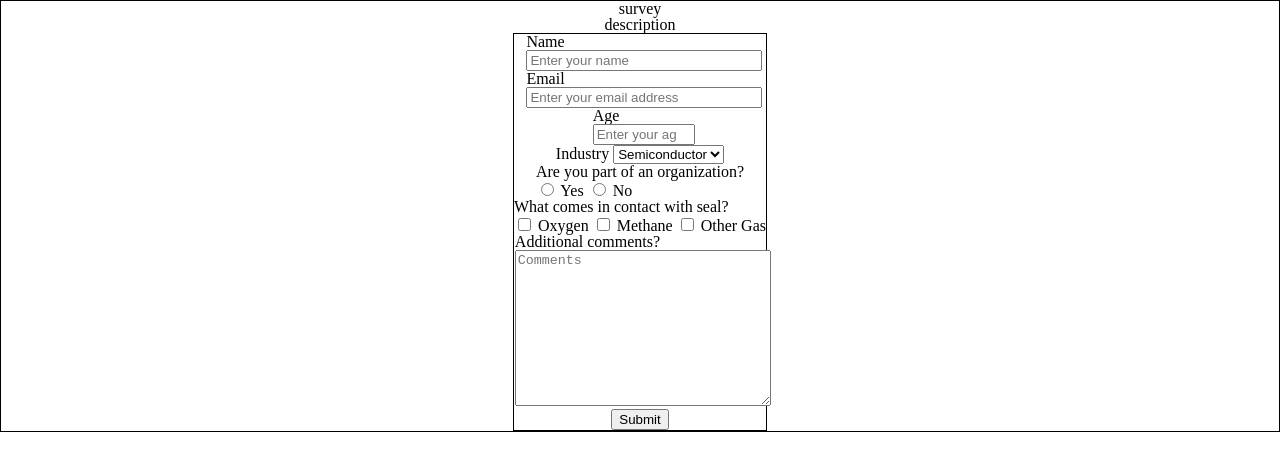
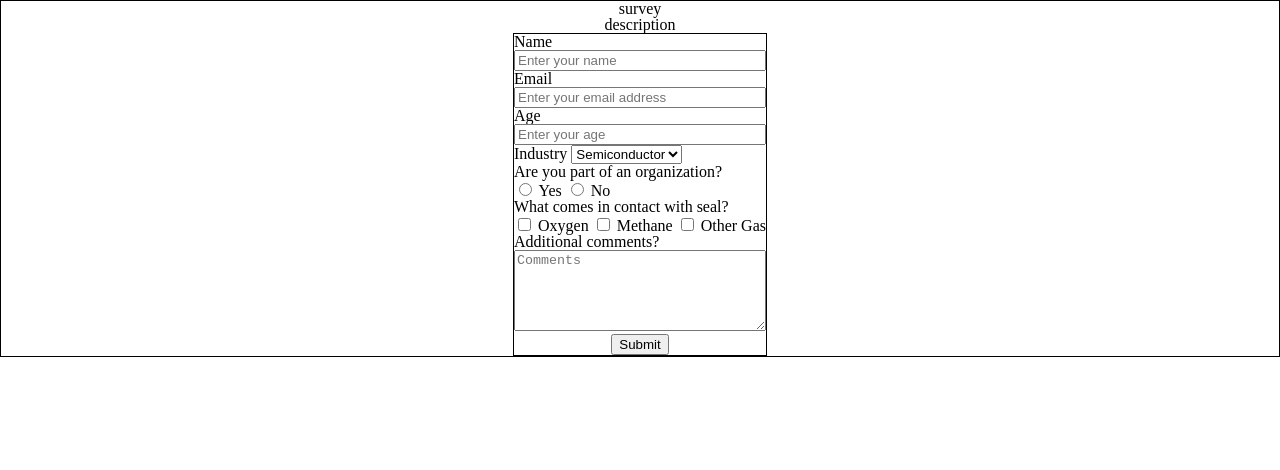
Before and after one commit to bcat4490/survey, a plain HTML site: page index.html in a window 1280 px wide. Drawn offline with Linux system fonts and the light colour scheme.

Commit message:
added border-box sizing to input and text areas. set text inputs and their containers to 100% width

```diff
--- a/index.html
+++ b/index.html
@@ -62,7 +62,7 @@
 
             <div class="input-container">
                 <label for="comments">Additional comments?</label>
-                <textarea name="comments" id="comments" cols="10" rows="10" class="text-input" placeholder="Comments"></textarea>
+                <textarea name="comments" id="comments" cols="5" rows="5" class="text-input" placeholder="Comments"></textarea>
             </div>
 
             <button type="submit" id="submit">Submit</button>
--- a/reset.css
+++ b/reset.css
@@ -42,3 +42,6 @@ table {
 	border-collapse: collapse;
 	border-spacing: 0;
 }
+input, textarea {
+	box-sizing: border-box;
+}
--- a/styles.css
+++ b/styles.css
@@ -11,7 +11,6 @@ html, body {
 }
 
 #survey-form {
-
     display: flex;
     flex-direction: column;
     align-items: center;
@@ -21,3 +20,7 @@ html, body {
 .text-input {
     width: 100%;
 }
+
+.input-container {
+    width: 100%;
+}
```
